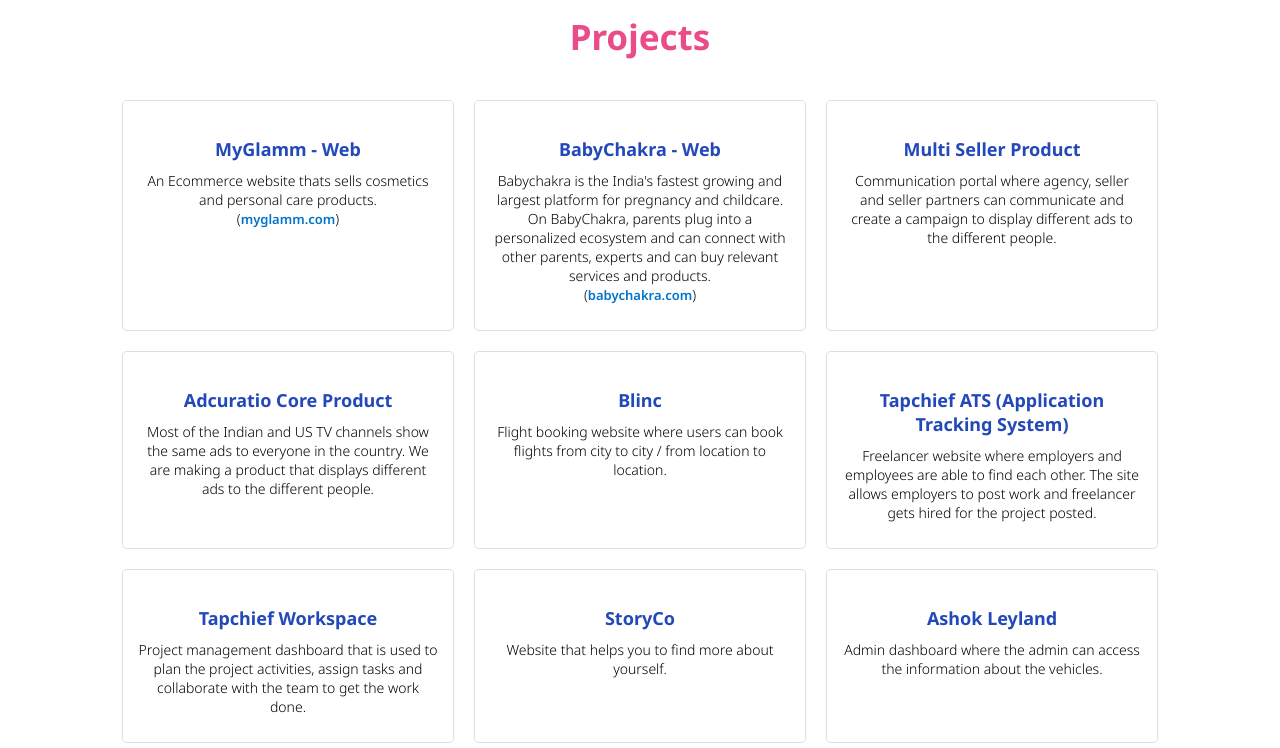
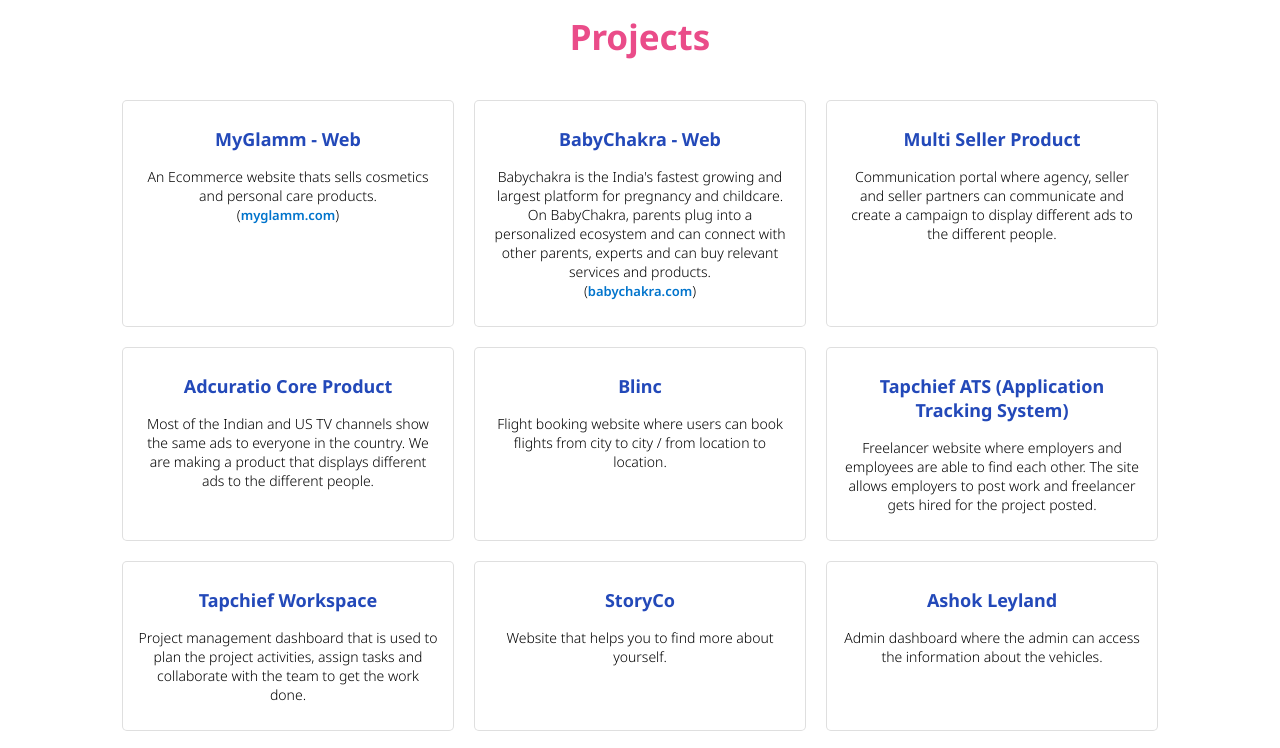
Before and after one commit to vidhya1706/portfolio, a plain HTML site: page index.html in a window 1280 px wide. Shown: the part 2440-3188 px from the top of the page. Drawn offline with Linux system fonts and the light colour scheme.

Commit message:
project title css fixes

```diff
--- a/stylesheets/section-projects.css
+++ b/stylesheets/section-projects.css
@@ -17,7 +17,7 @@
 }
 .project-title {
   font-size: 18px;
-  margin: 10px;
+  margin: 0 0 16px 0;
   color: #2349b9;
 }
 .project-text {
```
